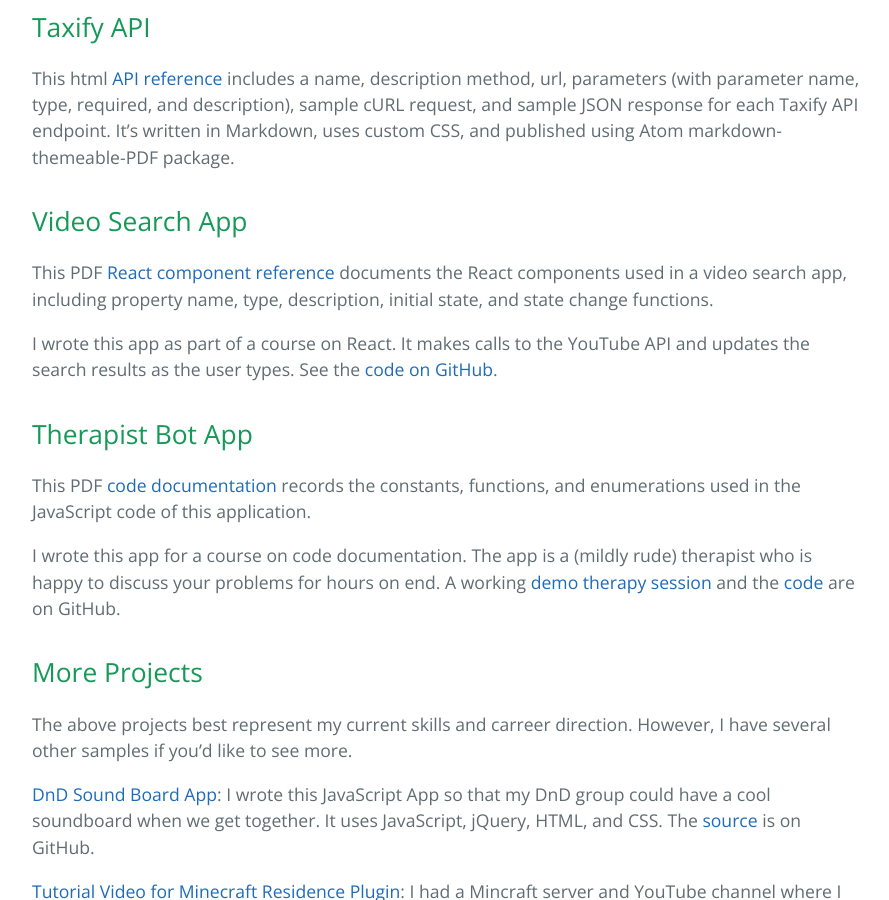
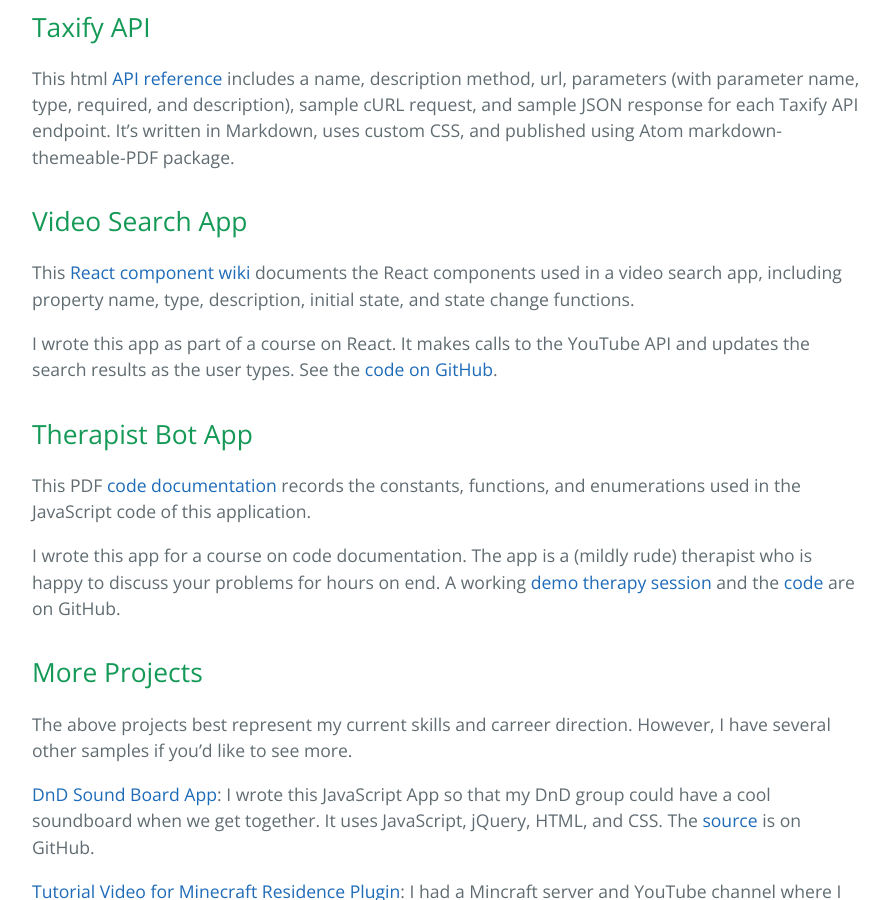
Before and after one commit to mollieswenson/mollieswenson, a Jekyll site: the page built from index.md, in a window 1280 px wide and 900 px high, scrolled down 943 px. Shown: the whole window, without its empty margins (192-1081 px from the left). Built offline with Jekyll 4.4.1, drawn with Linux system fonts in a browser that asks for light colours; our own code applies the rules of GitHub Pages for plain Markdown files.

Commit message:
Update index.md

```diff
--- a/index.md
+++ b/index.md
@@ -21,7 +21,7 @@
 
 ## Video Search App
 
-This PDF [React component reference](https://github.com/mollieswenson/react-video-search-app/blob/master/React%20video%20search%20app%20documentation.pdf) documents the React components used in a video search app, including property name, type, description, initial state, and state change functions.
+This [React component wiki](https://github.com/mollieswenson/react-video-search-app/wiki) documents the React components used in a video search app, including property name, type, description, initial state, and state change functions.
 
 I wrote this app as part of a course on React. It makes calls to the YouTube API and updates the search results as the user types. See the [code on GitHub](https://github.com/mollieswenson/react-video-search-app).
 
```
